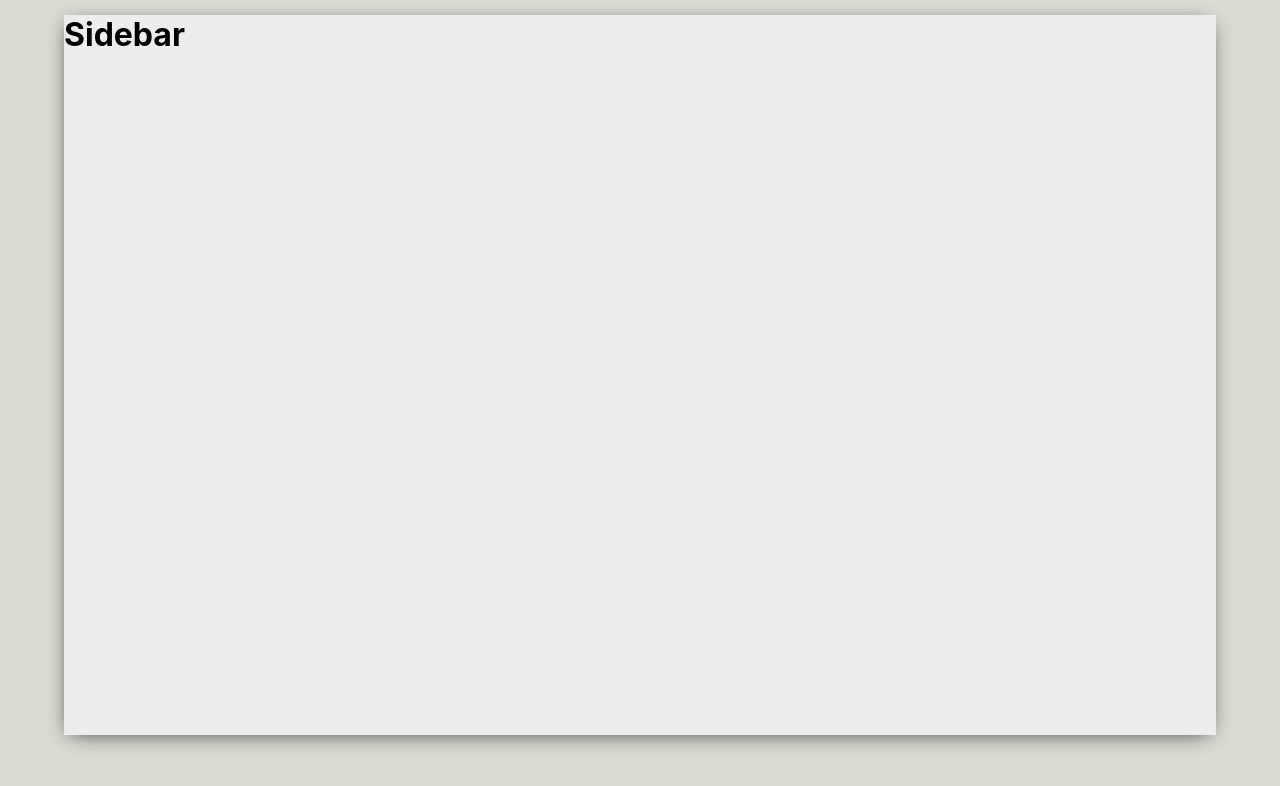
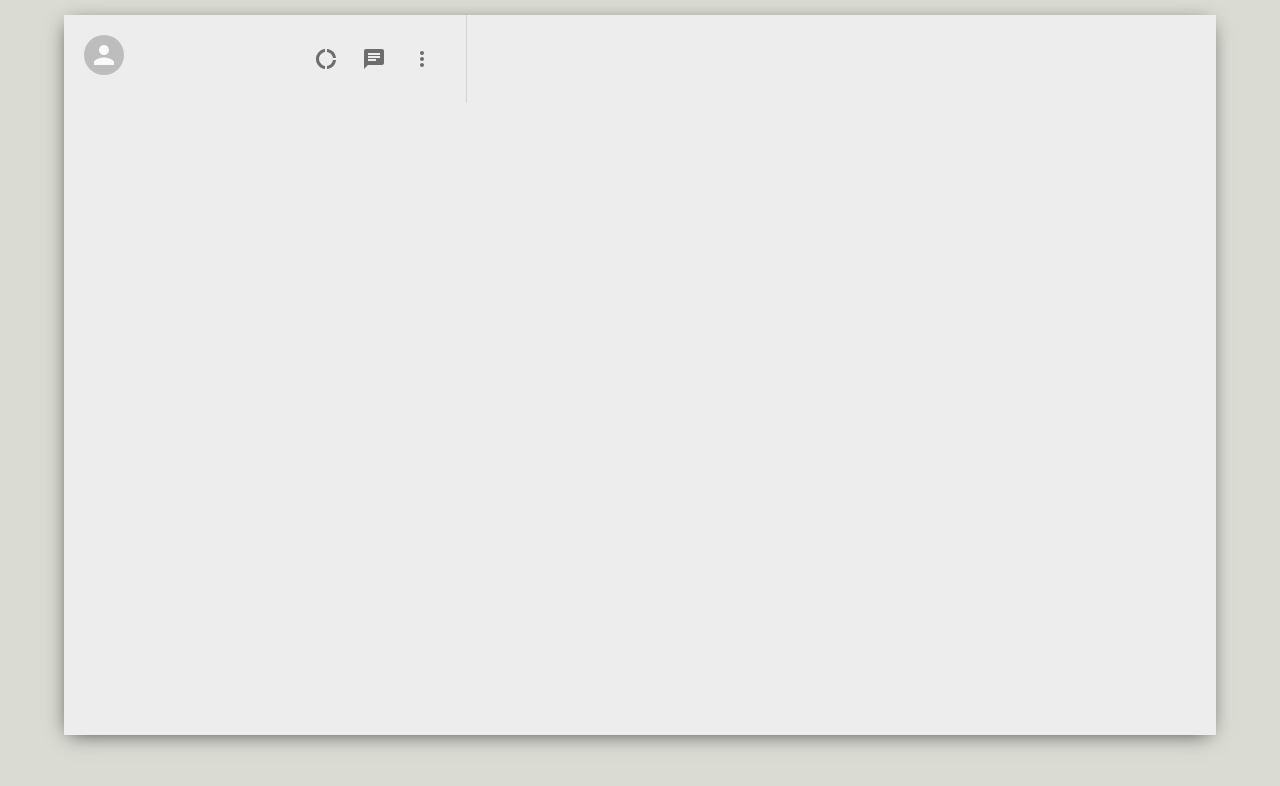
Before and after one commit to FabCat2018/WhatsApp-React, a React (Create React App) app: page / in a window 1280 px wide. Shown: the top 786 px of the page. Built offline with nearby package versions, Linux system fonts and the light colour scheme.

Commit message:
-Imported Material-UI -Added Sidebar header component -Styled Sidebar header component

```diff
--- a/package.json
+++ b/package.json
@@ -3,6 +3,8 @@
   "version": "0.1.0",
   "private": true,
   "dependencies": {
+    "@material-ui/core": "^4.11.4",
+    "@material-ui/icons": "^4.11.2",
     "@testing-library/jest-dom": "^5.14.1",
     "@testing-library/react": "^11.2.7",
     "@testing-library/user-event": "^12.8.3",
--- a/src/Sidebar.css
+++ b/src/Sidebar.css
@@ -0,0 +1,22 @@
+.sidebar {
+    flex: 0.35;
+}
+
+.sidebar__header {
+    display: flex;
+    justify-content: space-between;
+    padding: 20px;
+    border-right: 1px solid lightgray;
+}
+
+.sidebar__headerRight {
+    display: flex;
+    align-items: center;
+    justify-content: space-between;
+    min-width: 10vw;
+}
+
+.sidebar__headerRight > .MuiSvgIcon-root {
+    margin-right: 2vw;
+    font-size: 24px !important;
+}
--- a/src/Sidebar.js
+++ b/src/Sidebar.js
@@ -1,10 +1,32 @@
 import React from "react";
+import { Avatar, IconButton } from "@material-ui/core";
+import DonutLargeIcon from "@material-ui/icons/DonutLarge";
+import ChatIcon from "@material-ui/icons/Chat";
+import MoreVertIcon from "@material-ui/icons/MoreVert";
+
 import "./Sidebar.css";
 
 function Sidebar() {
     return (
         <div className="sidebar">
-            <h1>Sidebar</h1>
+            <div className="sidebar__header">
+                <Avatar />
+                <div className="sidebar__headerRight">
+                    <IconButton>
+                        <DonutLargeIcon />
+                    </IconButton>
+                    <IconButton>
+                        <ChatIcon />
+                    </IconButton>
+                    <IconButton>
+                        <MoreVertIcon />
+                    </IconButton>
+                </div>
+            </div>
+
+            <div className="sidebar__search"></div>
+
+            <div className="sidebar__chats"></div>
         </div>
     );
 }
```
Also changed, not shown: 1 other file (tests, documents, lock files or other folders).
